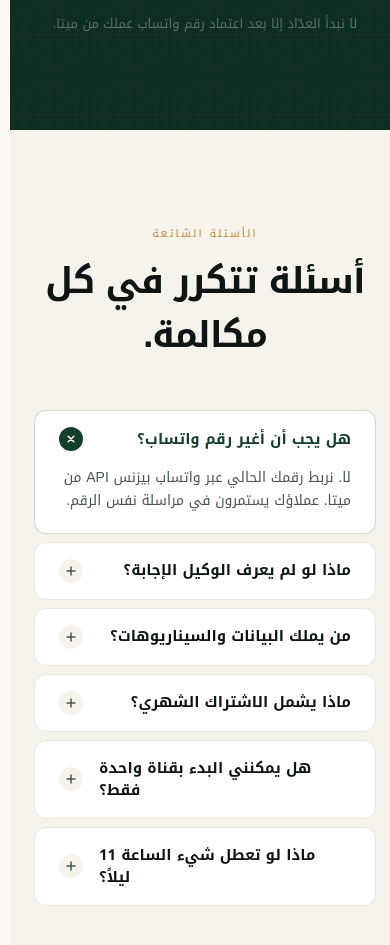
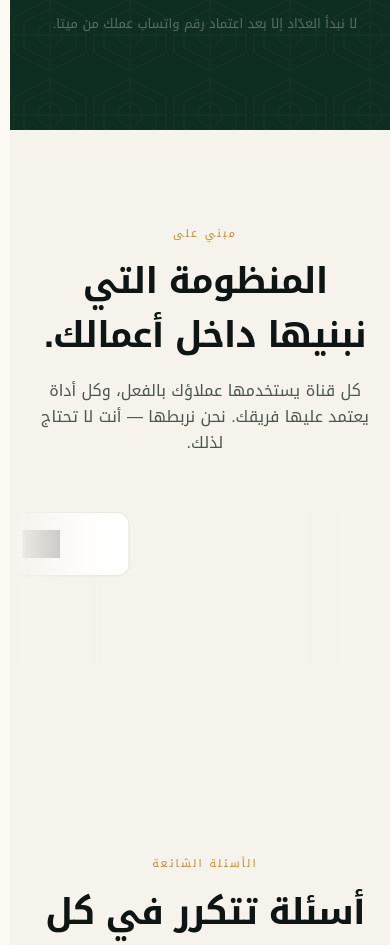
Before and after one commit to abdulazizfaras93-dotcom/mindsync-web, a Next.js app: page / in a window 390 px wide. Shown: the part 7420-8365 px from the top of the page. Built offline with nearby package versions, Linux system fonts and the light colour scheme; grey boxes are pictures that could not be loaded.

Commit message:
Add BuiltOn section: 16-logo bilingual marquee after How It Works

```diff
--- a/src/app/globals.css
+++ b/src/app/globals.css
@@ -82,6 +82,11 @@ body {
     to   { opacity: 1; transform: translateY(0); }
   }
   .animate-fade-up { animation: fadeUp 0.7s ease forwards; }
+
+  @keyframes marquee-left  { from { transform: translateX(0); }     to { transform: translateX(-33.3333%); } }
+  @keyframes marquee-right { from { transform: translateX(-33.3333%); } to { transform: translateX(0); } }
+  .marquee-left  { animation: marquee-left  40s linear infinite; width: max-content; }
+  .marquee-right { animation: marquee-right 40s linear infinite; width: max-content; }
 }
 
 ::-webkit-scrollbar { width: 5px; }
--- a/src/app/page.tsx
+++ b/src/app/page.tsx
@@ -4,6 +4,7 @@ import Hero from '@/components/sections/Hero'
 import Demo from '@/components/sections/Demo'
 import Bundles from '@/components/sections/Bundles'
 import Process from '@/components/sections/Process'
+import BuiltOn from '@/components/sections/BuiltOn'
 import FAQ from '@/components/sections/FAQ'
 import { CTA, Footer } from '@/components/sections/CTAFooter'
 import WhatsAppButton from '@/components/ui/WhatsAppButton'
@@ -17,6 +18,7 @@ export default function Home() {
         <Demo />
         <Bundles />
         <Process />
+        <BuiltOn />
         <FAQ />
         <CTA />
       </main>
--- /dev/null
+++ b/src/components/sections/BuiltOn.tsx
@@ -0,0 +1,84 @@
+'use client'
+import { useLang } from '@/lib/lang'
+
+const t = {
+  eyebrow: { en: 'Built on', ar: 'مبني على' },
+  headline:{ en: 'The stack we wire into your business.', ar: 'المنظومة التي نبنيها داخل أعمالك.' },
+  sub:     { en: 'Every channel your customers already use, every tool your team already trusts. We connect them — you don\'t.', ar: 'كل قناة يستخدمها عملاؤك بالفعل، وكل أداة يعتمد عليها فريقك. نحن نربطها — أنت لا تحتاج لذلك.' },
+}
+
+type Logo = { name: string; slug?: string; wordmark?: boolean }
+
+const ROW_1: Logo[] = [
+  { name: 'WhatsApp Business', slug: 'whatsapp' },
+  { name: 'Instagram',         slug: 'instagram' },
+  { name: 'Telegram',          slug: 'telegram' },
+  { name: 'Messenger',         slug: 'messenger' },
+  { name: 'Claude',            wordmark: true },
+  { name: 'n8n',               slug: 'n8n' },
+  { name: 'OpenAI',            slug: 'openai' },
+  { name: 'Google Workspace',  slug: 'googleworkspace' },
+]
+
+const ROW_2: Logo[] = [
+  { name: 'MyFatoorah',  wordmark: true },
+  { name: 'KNET',        wordmark: true },
+  { name: 'Tap',         wordmark: true },
+  { name: 'Notion',      slug: 'notion' },
+  { name: 'Airtable',    slug: 'airtable' },
+  { name: 'Calendly',    slug: 'calendly' },
+  { name: 'Foodics',     wordmark: true },
+  { name: 'Fresha',      wordmark: true },
+]
+
+// Repeat enough times for a seamless loop on wide screens.
+const repeated = <T,>(items: T[], n = 3) => Array.from({ length: n }).flatMap(() => items)
+
+function LogoTile({ logo }: { logo: Logo }) {
+  return (
+    <div className="h-16 w-44 flex-shrink-0 rounded-xl bg-white border border-ms-ivory-200 shadow-[0_1px_2px_rgba(15,46,34,0.04)] flex items-center justify-center px-4">
+      {logo.wordmark ? (
+        <span className="font-mono text-[14px] font-bold text-ms-green-800 tracking-tight">{logo.name}</span>
+      ) : (
+        <img
+          src={`https://cdn.simpleicons.org/${logo.slug}/153E2D`}
+          alt={logo.name}
+          width={28}
+          height={28}
+          className="h-7 w-auto opacity-90"
+          loading="lazy"
+        />
+      )}
+    </div>
+  )
+}
+
+export default function BuiltOn() {
+  const { lang } = useLang()
+
+  return (
+    <section id="built-on" className="py-24 bg-ms-ivory-100 overflow-hidden">
+      <div className="max-w-6xl mx-auto px-6">
+        <div className="text-center mb-14">
+          <p className="text-ms-gold-600 text-[11px] tracking-[0.18em] uppercase font-medium mb-3">{t.eyebrow[lang]}</p>
+          <h2 className="text-[36px] md:text-[44px] font-bold text-ms-ink-900 tracking-tight mb-4">{t.headline[lang]}</h2>
+          <p className="text-ms-ink-600 text-[16px] max-w-xl mx-auto leading-relaxed">{t.sub[lang]}</p>
+        </div>
+      </div>
+
+      {/* Marquee — full-bleed so the fade edges align with viewport */}
+      <div className="relative">
+        <div className="flex gap-6 marquee-left">
+          {repeated(ROW_1).map((logo, i) => <LogoTile key={`r1-${i}`} logo={logo} />)}
+        </div>
+        <div className="flex gap-6 mt-6 marquee-right">
+          {repeated(ROW_2).map((logo, i) => <LogoTile key={`r2-${i}`} logo={logo} />)}
+        </div>
+
+        {/* Fade overlays (use ivory-100 to match section bg) */}
+        <div className="pointer-events-none absolute inset-y-0 left-0 w-24 bg-gradient-to-r from-ms-ivory-100 to-transparent" />
+        <div className="pointer-events-none absolute inset-y-0 right-0 w-24 bg-gradient-to-l from-ms-ivory-100 to-transparent" />
+      </div>
+    </section>
+  )
+}
```
